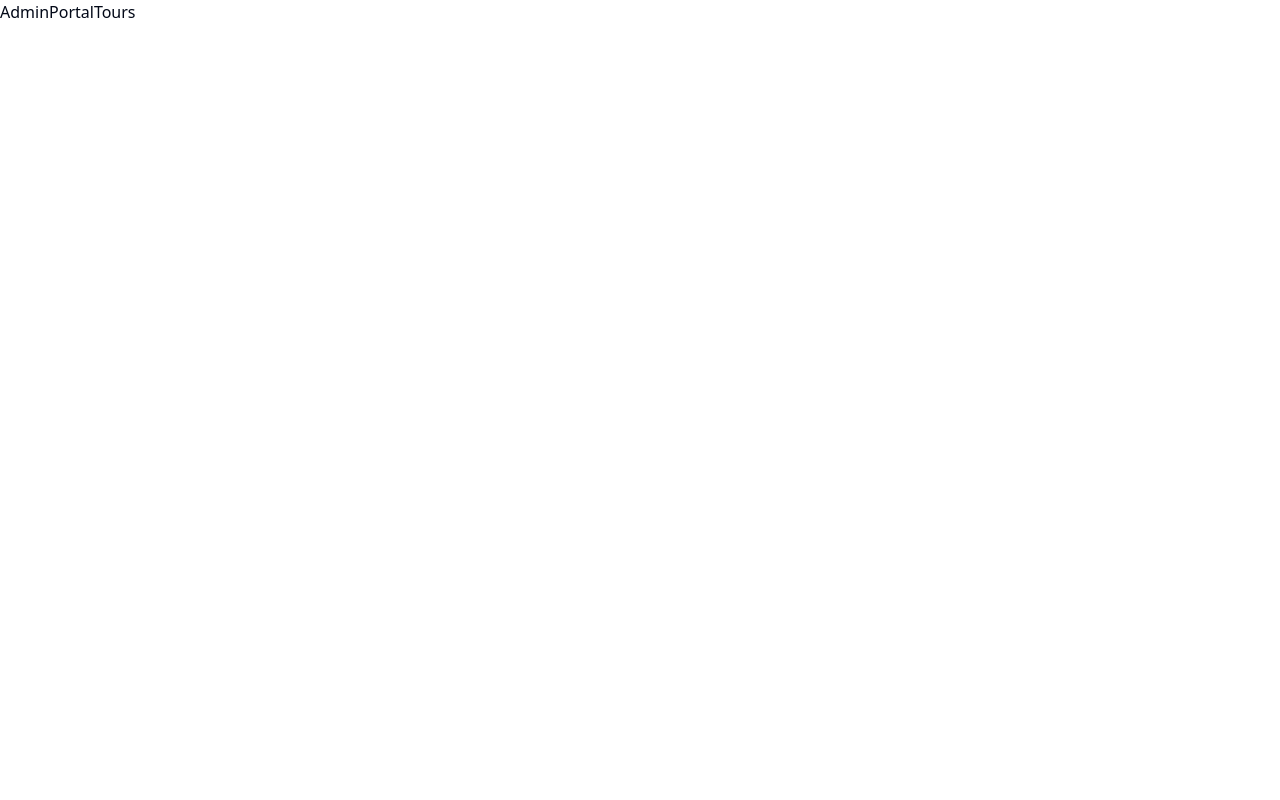
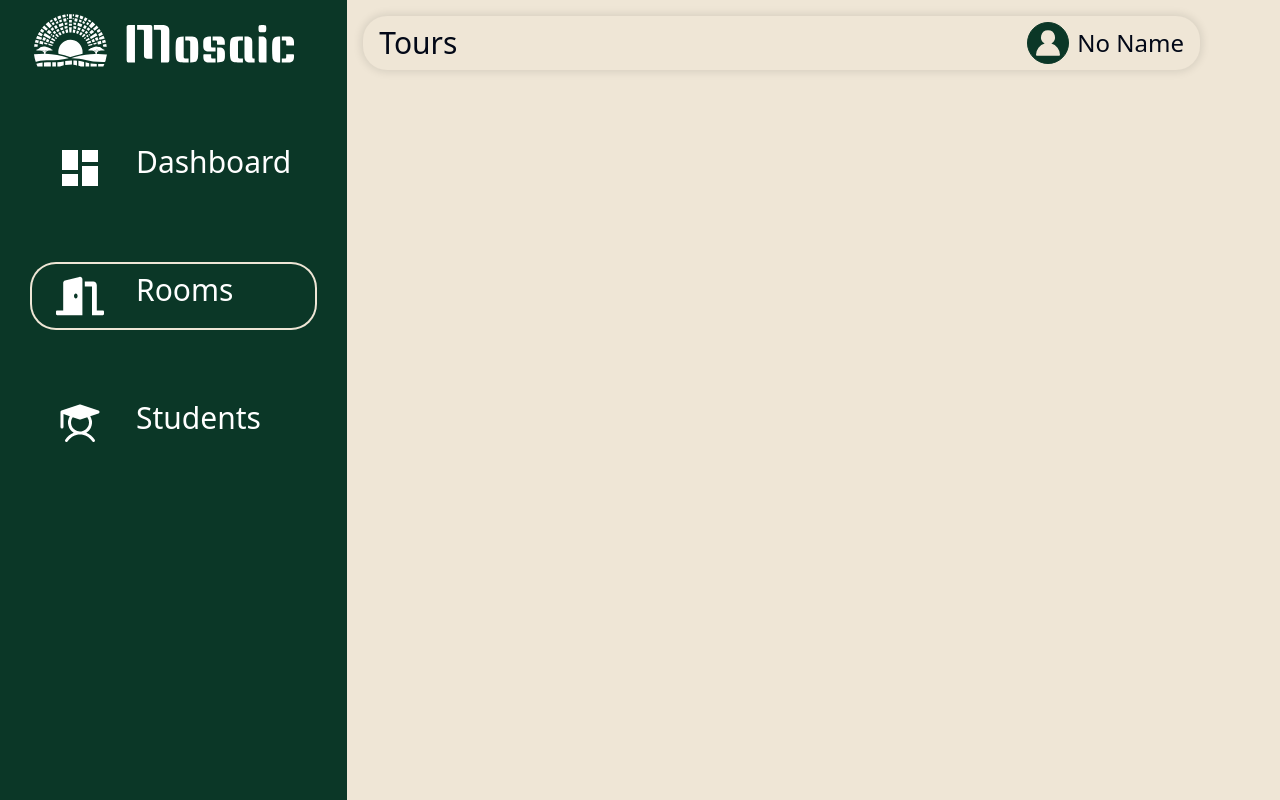
Before and after one commit to jeff283/Mosaic-tours, a React (Vite) app: page /admin-portal/tours in a window 1280 px wide. Built offline with nearby package versions, Linux system fonts and the light colour scheme; no server answers.

Commit message:
Added Portal Top and SideBar

```diff
--- a/src/components/PortalSidebar.tsx
+++ b/src/components/PortalSidebar.tsx
@@ -3,6 +3,7 @@ import { ReactNode } from "react";
 
 // import RoomioDarkLogo from "../../assets/SVGs/RoomioDarkLogo.svg";
 import RoomioDarkLogo from "../assets/SVGs/Mosaic Logo Dark.svg";
+import MosaicLogomarkDark from "../assets/SVGs/MosaicLogomarkDark.svg";
 
 interface Props {
   children: ReactNode;
@@ -11,14 +12,19 @@ interface Props {
 const PortalSidebar = ({ children }: Props) => {
   return (
     <>
-      <div className="portal-sidebar-container ">
-        <div className="portal-sidebar-logo">
+      <div className="h-screen  bg-darkGreen px-2 space-y-16  pt-3 md:px-4 lg:px-8 xl:px-16">
+        <div className="">
           <NavLink to="/admin-portal/dashboard">
-            <img src={RoomioDarkLogo} alt="Logo" />
+            <img src={RoomioDarkLogo} alt="Logo" className="hidden md:block" />
+            <img
+              src={MosaicLogomarkDark}
+              alt="Logo"
+              className="block md:hidden"
+            />
           </NavLink>
         </div>
 
-        <div className="portal-sidemenu-items">{children}</div>
+        <div className="space-y-16">{children}</div>
       </div>
     </>
   );
--- a/src/components/PortalSidebarItem.tsx
+++ b/src/components/PortalSidebarItem.tsx
@@ -13,13 +13,16 @@ const PortalSidebarItem = ({ Icon, itemLink, itemName }: Props) => {
       <NavLink
         className={({ isActive }) => {
           return isActive
-            ? "portal-sidemenu-links portal-active-menu"
-            : "portal-sidemenu-links";
+            ? "grid grid-flow-col auto-cols-max gap-x-8 py-1 px-2 rounded-xl ring-2 ring-eggshell text-white font-medium text-3xl hover:text-darkGreen hover:bg-eggshell md:py-2 md:px-6 md:rounded-3xl"
+            : "grid grid-flow-col auto-cols-max gap-x-8 py-1 px-2 rounded-xl  text-white font-medium text-3xl hover:text-darkGreen hover:bg-eggshell md:py-2 md:px-6 md:rounded-3xl";
         }}
+        // className="grid grid-flow-col auto-cols-max gap-x-8 py-1 px-2 rounded-xl ring-2 ring-eggshell text-white hover:text-darkGreen hover:bg-eggshell md:py-2 md:px-6 md:rounded-3xl "
         to={itemLink}
       >
-        {Icon}
-        <span className="fz32 portal-sidemenu-text">{itemName}</span>
+        {/* <div className=""> */}
+        <span className=" block max-w-max ">{Icon}</span>
+        <span className="hidden md:block   ">{itemName}</span>
+        {/* </div> */}
       </NavLink>
     </>
   );
--- a/src/components/PortalTopBar.tsx
+++ b/src/components/PortalTopBar.tsx
@@ -47,15 +47,18 @@ const PortalTopBar = ({ pageTitle }: Props) => {
   }, []);
 
   return (
-    <div className="portal-top-container ">
-      <div className="fz32 poppins-medium">{pageTitle}</div>
-      <div onClick={handleLogout} className="portal-top-profile ">
-        <div className="profile ">
-          <GoPersonFill size="34" />
+    <div className=" flex justify-between items-center w-full px-4 py-1  custom-shadow rounded-3xl mt-4 bg-eggshell ">
+      <div className="font-medium text-2xl md:text-3xl">{pageTitle}</div>
+      <div
+        onClick={handleLogout}
+        className="flex items-center space-x-2  py-0.5"
+      >
+        <div className="rounded-full border border-darkGreen bg-darkGreen p-1 text-eggshell hover:bg-eggshell hover:text-darkGreen">
+          <GoPersonFill className="w-7 h-7 md:w-8 md:h-8" />
         </div>
         {/* <div className="profile-name fz24 poppins-light">{pageUser || ""}</div> */}
-        <div className="profile-name fz24 poppins-light">
-          {fetchedUser.name}
+        <div className=" font-light text-2xl hidden md:block">
+          {fetchedUser.name || "No Name"}
         </div>
       </div>
     </div>
--- a/src/pages/AdminPortalBook/AdminPortalBook.tsx
+++ b/src/pages/AdminPortalBook/AdminPortalBook.tsx
@@ -1,5 +1,16 @@
+import AdminPortalSidebar from "@/components/AdminPortalSidebar";
+import PortalTopBar from "@/components/PortalTopBar";
+
 const AdminPortalBook = () => {
-  return <div>AdminPortalBook</div>;
+  return (
+    <div className="flex bg-eggshell">
+      <AdminPortalSidebar />
+
+      <div className="px-2 md:pr-20 md:pl-4 w-full">
+        <PortalTopBar pageTitle="Bookings" />
+      </div>
+    </div>
+  );
 };
 
 export default AdminPortalBook;
--- a/src/pages/AdminPortalDashboard/AdminPortalDashboard.tsx
+++ b/src/pages/AdminPortalDashboard/AdminPortalDashboard.tsx
@@ -3,10 +3,12 @@ import PortalTopBar from "@/components/PortalTopBar";
 
 const AdminPortalDashboard = () => {
   return (
-    <div>
+    <div className="flex bg-eggshell">
       <AdminPortalSidebar />
 
-      <PortalTopBar pageTitle="Dashboard" />
+      <div className="px-2 md:pr-20 md:pl-4 w-full">
+        <PortalTopBar pageTitle="Dashboard" />
+      </div>
     </div>
   );
 };
--- a/src/pages/AdminPortalTours/AdminPortalTours.tsx
+++ b/src/pages/AdminPortalTours/AdminPortalTours.tsx
@@ -1,5 +1,16 @@
+import AdminPortalSidebar from "@/components/AdminPortalSidebar";
+import PortalTopBar from "@/components/PortalTopBar";
+
 const AdminPortalTours = () => {
-  return <div>AdminPortalTours</div>;
+  return (
+    <div className="flex bg-eggshell">
+      <AdminPortalSidebar />
+
+      <div className="px-2 md:pr-20 md:pl-4 w-full">
+        <PortalTopBar pageTitle="Tours" />
+      </div>
+    </div>
+  );
 };
 
 export default AdminPortalTours;
```
Also changed, not shown: src/assets/SVGs/MosaicLogomarkDark.svg (added).
